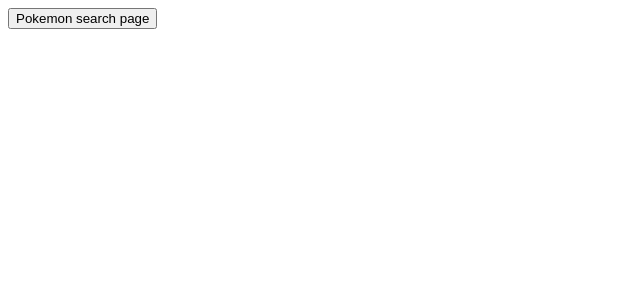
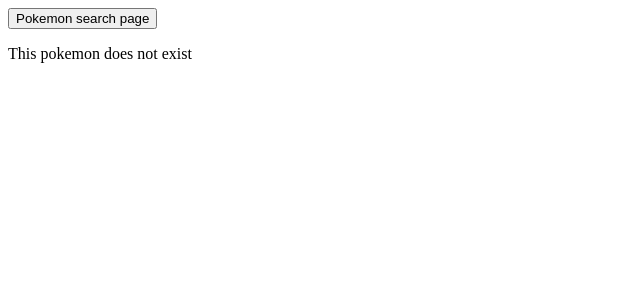
Before and after one commit to laura-enya-galindo/pokedex, a Nuxt app: page /nopokemon in a window 1280 px wide. Before the commit this address had no page. Shown: the top 300 px of the page, without its empty margins (0-640 px from the left). Built offline with nearby package versions, Linux system fonts and the light colour scheme.

Commit message:
no pokemon found page

```diff
--- /dev/null
+++ b/pages/nopokemon.vue
@@ -0,0 +1,3 @@
+<template>
+    <p>This pokemon does not exist</p>
+</template>
```
